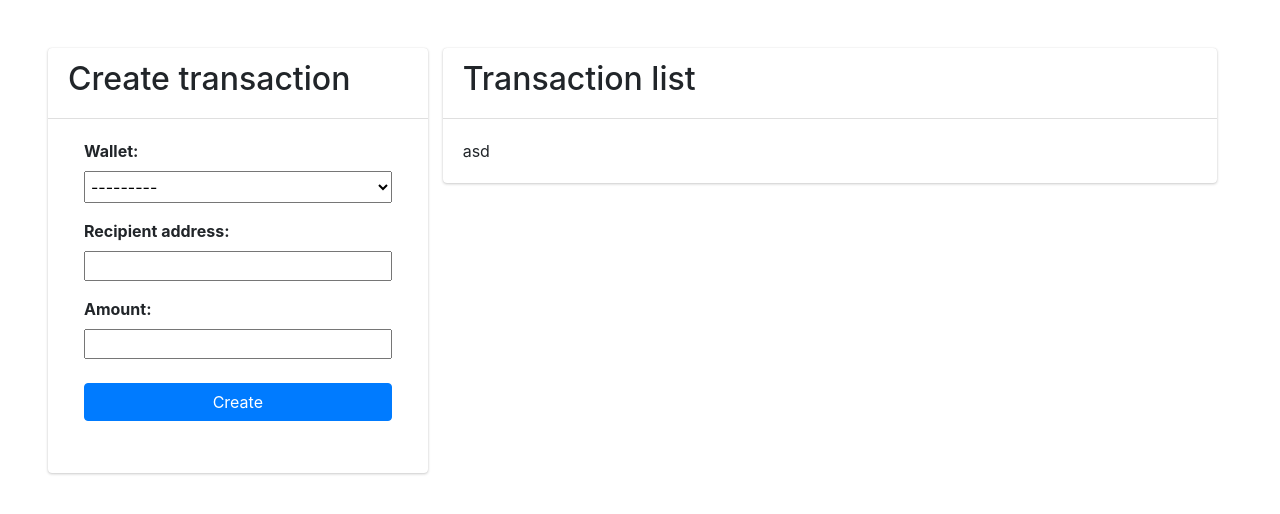
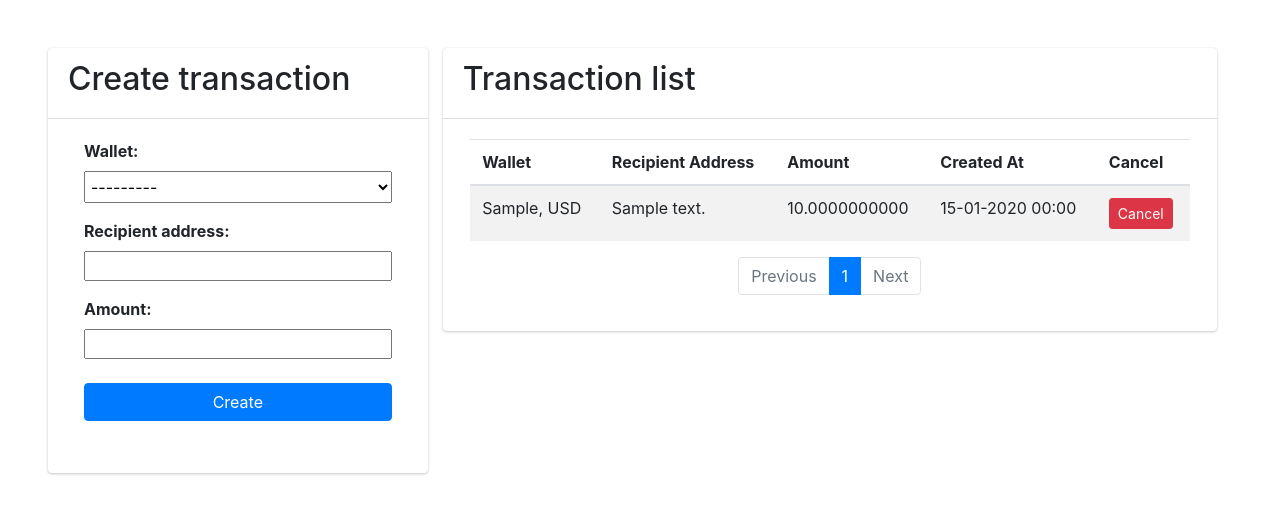
Before and after one commit to Amwap/banxe-test-task, a Django app: page / in a window 1280 px wide. Shown: the top 514 px of the page. Run offline with Django 4.2, Linux system fonts and the light colour scheme; a user stored in the database is signed in; tables that the repository leaves empty hold one stand-in row (values such as "Sample post"); parts of the project's set-up code (start-up, migrations or seed data) failed here and were passed over; some libraries are stand-ins or nearby versions.

Commit message:
created canceling of transaction

```diff
--- a/django_app/apps/auth_app/urls.py
+++ b/django_app/apps/auth_app/urls.py
@@ -4,6 +4,6 @@
 
 urlpatterns = [
     path('login/', login_view, name='login'),
-    path('logout/', logout_view, name='login'),
+    path('logout/', logout_view, name='logout'),
     path('register/', register, name='register'),
 ]
--- a/django_app/apps/wallet_app/models.py
+++ b/django_app/apps/wallet_app/models.py
@@ -19,9 +19,16 @@
 
 
 class Transaction(models.Model):
+    class Status(models.TextChoices):
+        CREATED = 'CREATED', 'Created'
+        CANCELED = 'CANCELED', 'Canceled'
+        ACCEPTED = 'ACCEPTED', 'Accepted'
+
     wallet = models.ForeignKey(Wallet, verbose_name=_("Service wallet"), on_delete=models.CASCADE)
     recipient_address = models.CharField(_("Recipient address"), max_length=50)
-    amount = models.DecimalField(max_digits=20, decimal_places=10)
+    amount = models.DecimalField(_("Amount"), max_digits=20, decimal_places=10)
+    status = models.CharField(_("Status"), choices=Status.choices, default=Status.CREATED,  max_length=50)
+    created_at = models.DateTimeField(_("Created at"), default=timezone.now)
 
     def __str__(self) -> str:
         return f'{self.wallet.network} {self.wallet.currency}'
--- a/django_app/apps/wallet_app/urls.py
+++ b/django_app/apps/wallet_app/urls.py
@@ -1,7 +1,8 @@
 from django.urls import path
-from apps.wallet_app.views import HomeView
+from apps.wallet_app.views import HomeView, cancel_transaction
 # Create your tests here.
 
 urlpatterns = [
     path('', HomeView.as_view(), name='home'),
+    path('transaction/<int:pk>/cancel/', cancel_transaction, name='cancel_transaction'),
 ]
--- a/django_app/apps/wallet_app/views.py
+++ b/django_app/apps/wallet_app/views.py
@@ -5,7 +5,8 @@
 from django.shortcuts import redirect, reverse
 from django.contrib.auth.decorators import login_required
 from django.utils.decorators import method_decorator
-
+from apps.wallet_app.models import Transaction
+from django.core.paginator import Paginator
 
 @method_decorator(login_required, name='dispatch')
 class HomeView(TemplateView):
@@ -24,6 +25,19 @@
             return render(request, self.template_name, context)
 
     def get(self, request):
+
         context = self.get_context_data()
+        transactions = Transaction.objects.all().order_by('-created_at')
+        paginator = Paginator(transactions, 10)  # Show 10 transactions per page
+        page_number = request.GET.get('page')
+        page_obj = paginator.get_page(page_number)
+        context['page_obj'] = page_obj
         context['form'] = TransactionForm()
         return render(request, self.template_name, context)
+
+
+def cancel_transaction(request, pk):
+    transaction = Transaction.objects.get(pk=pk)
+    transaction.status = Transaction.Status.CANCELED
+    transaction.save()
+    return redirect('home')
--- a/django_app/templates/pages/home.html
+++ b/django_app/templates/pages/home.html
@@ -45,7 +45,98 @@
                 <h2>Transaction list</h2>
             </div>
             <div class="card-body">
-                asd
+                <div class="container">
+                    <table class="table table-striped">
+                      <thead>
+                        <tr>
+                          <th>Wallet</th>
+                          <th>Recipient Address</th>
+                          <th>Amount</th>
+                          <th>Created At</th>
+                          <th>Cancel</th>
+                        </tr>
+                      </thead>
+                      <tbody>
+                        {% for transaction in page_obj %}
+                          <tr>
+                            <td>{{ transaction.wallet }}</td>
+                            <td>{{ transaction.recipient_address }}</td>
+                            <td>{{ transaction.amount }}</td>
+                            <td>{{ transaction.created_at|date:'d-m-Y i:s' }}</td>
+                            <td>
+                                {% if transaction.status == transaction.Status.CREATED %}
+                                    <button type="button" class="btn btn-danger btn-sm " data-toggle="modal" data-target="#cancelModal{{ transaction.pk }}">
+                                        Cancel
+                                    </button>
+                                {% endif %}
+                            </td>
+                          </tr>
+                          <!-- Modal for cancel confirmation -->
+                          {% if transaction.status == transaction.Status.CREATED %}
+                            <div class="modal fade" id="cancelModal{{ transaction.pk }}" tabindex="-1" role="dialog" aria-labelledby="cancelModalLabel{{ transaction.pk }}" aria-hidden="true">
+                                <div class="modal-dialog" role="document">
+                                <div class="modal-content">
+                                    <div class="modal-header">
+                                    <h5 class="modal-title" id="cancelModalLabel{{ transaction.pk }}">Cancel Transaction</h5>
+                                    <button type="button" class="close" data-dismiss="modal" aria-label="Close">
+                                        <span aria-hidden="true">&times;</span>
+                                    </button>
+                                    </div>
+                                    <div class="modal-body">
+                                    <p>Are you sure you want to cancel this transaction?</p>
+                                    </div>
+                                    <div class="modal-footer">
+                                    <button type="button" class="btn btn-secondary" data-dismiss="modal">Close</button>
+                                    <a href="{% url 'cancel_transaction' transaction.pk %}" class="btn btn-danger">Cancel Transaction</a>
+                                    </div>
+                                </div>
+                                </div>
+                            </div>
+                          {% endif %}
+                          <!-- End of modal -->
+                        {% empty %}
+                          <tr>
+                            <td colspan="4">No transactions available.</td>
+                          </tr>
+                        {% endfor %}
+                      </tbody>
+                    </table>
+                    <div class="pagination justify-content-center">
+                        <ul class="pagination">
+                            {% if page_obj.has_previous %}
+                              <li class="page-item">
+                                <a class="page-link" href="?page={{ page_obj.previous_page_number }}">Previous</a>
+                              </li>
+                            {% else %}
+                              <li class="page-item disabled">
+                                <span class="page-link">Previous</span>
+                              </li>
+                            {% endif %}
+
+                            {% for num in page_obj.paginator.page_range %}
+                              {% if page_obj.number == num %}
+                                <li class="page-item active">
+                                  <span class="page-link">{{ num }}</span>
+                                </li>
+                              {% else %}
+                                <li class="page-item">
+                                  <a class="page-link" href="?page={{ num }}">{{ num }}</a>
+                                </li>
+                              {% endif %}
+                            {% endfor %}
+
+                            {% if page_obj.has_next %}
+                              <li class="page-item">
+                                <a class="page-link" href="?page={{ page_obj.next_page_number }}">Next</a>
+                              </li>
+                            {% else %}
+                              <li class="page-item disabled">
+                                <span class="page-link">Next</span>
+                              </li>
+                            {% endif %}
+                          </ul>
+                    </div>
+                  </div>
             </div>
         </div>
     </div>
```
Also changed, not shown: django_app/apps/wallet_app/migrations/0004_transaction_created_at.py (added), django_app/apps/wallet_app/migrations/0005_alter_transaction_amount_and_more.py (added), django_app/apps/wallet_app/migrations/0006_transaction_status.py (added).
